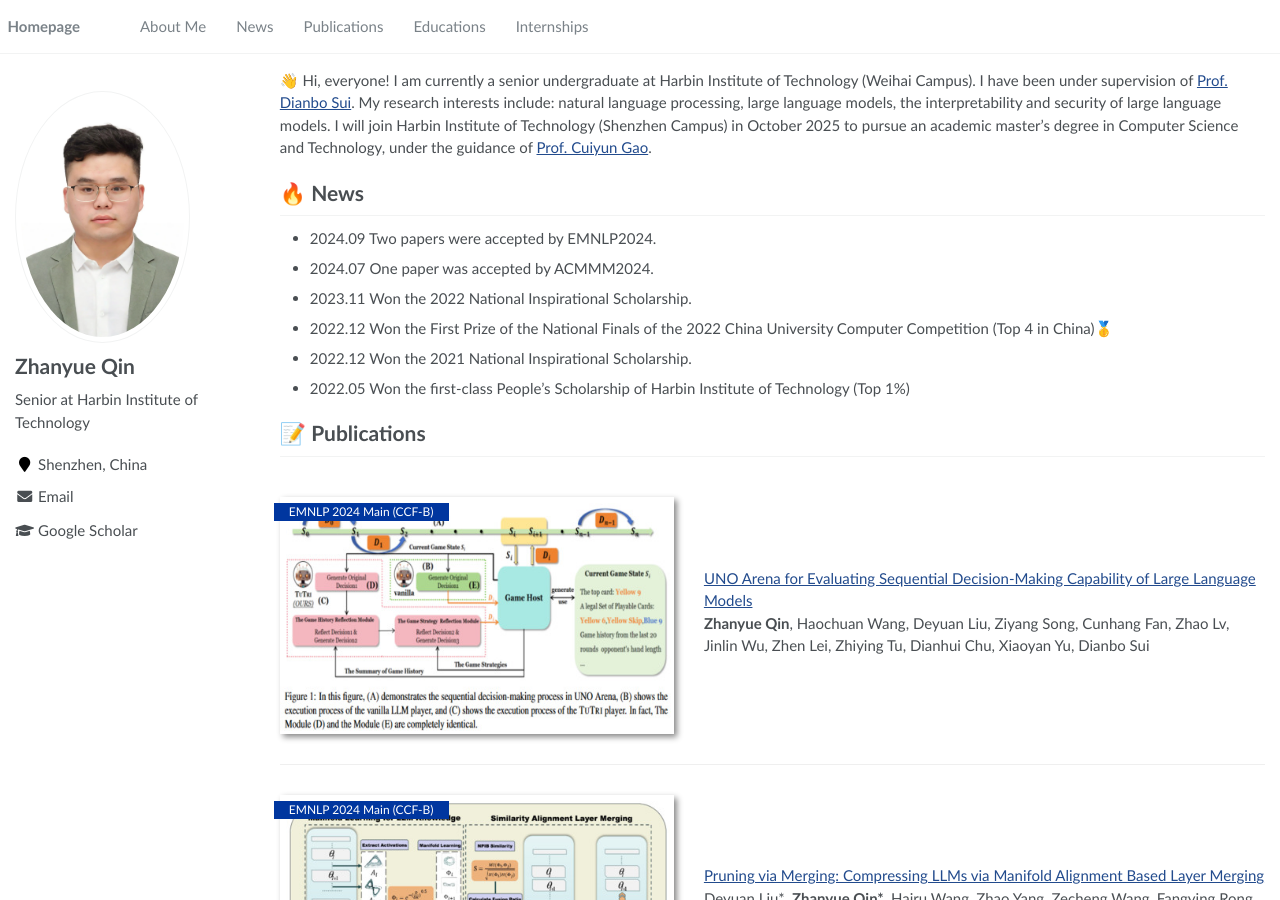
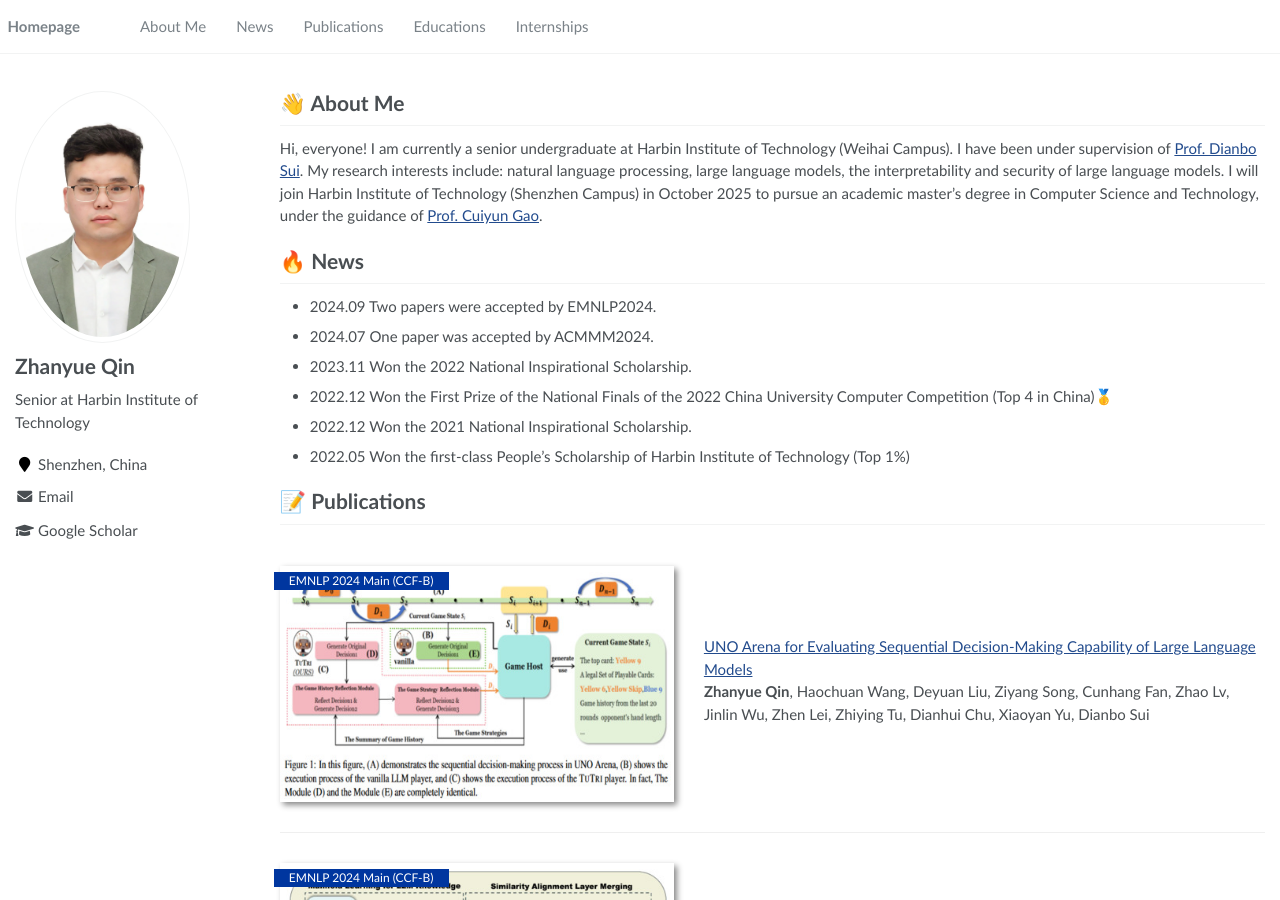
Before and after one commit to hrwang00/HairuWang.github.io, a Jekyll site: the page built from _pages/about.md, in a window 1280 px wide and 900 px high. Built offline with Jekyll 4.4.1, drawn with Linux system fonts in a browser that asks for light colours.

Commit message:
Update about.md

```diff
--- a/_pages/about.md
+++ b/_pages/about.md
@@ -16,7 +16,8 @@ redirect_from:
 {% assign url = gsDataBaseUrl | append: "google-scholar-stats/gs_data_shieldsio.json" %}
 
 <span class='anchor' id='about-me'></span>
-👋 Hi, everyone! I am currently a senior undergraduate at Harbin Institute of Technology (Weihai Campus). I have been under supervision of [Prof. Dianbo Sui](https://scholar.google.com/citations?user=yi639zEAAAAJ&hl=en). My research interests include: natural language processing, large language models, the interpretability and security of large language models. I will join Harbin Institute of Technology (Shenzhen Campus) in October 2025 to pursue an academic master's degree in Computer Science and Technology, under the guidance of [Prof. Cuiyun Gao](https://cuiyungao.github.io/).
+# 👋 About Me
+Hi, everyone! I am currently a senior undergraduate at Harbin Institute of Technology (Weihai Campus). I have been under supervision of [Prof. Dianbo Sui](https://scholar.google.com/citations?user=yi639zEAAAAJ&hl=en). My research interests include: natural language processing, large language models, the interpretability and security of large language models. I will join Harbin Institute of Technology (Shenzhen Campus) in October 2025 to pursue an academic master's degree in Computer Science and Technology, under the guidance of [Prof. Cuiyun Gao](https://cuiyungao.github.io/).
 
 # 🔥 News
 - 2024.09 Two papers were accepted by EMNLP2024.
```
